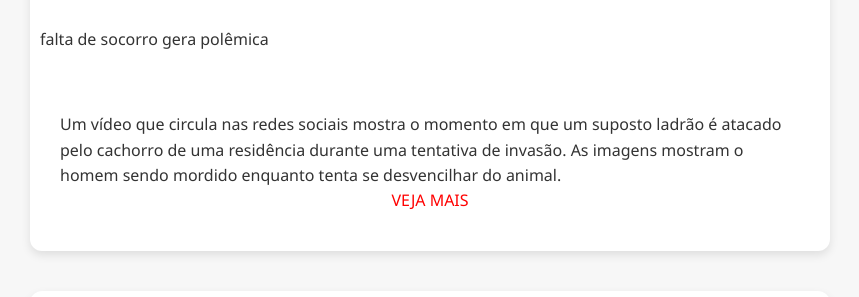
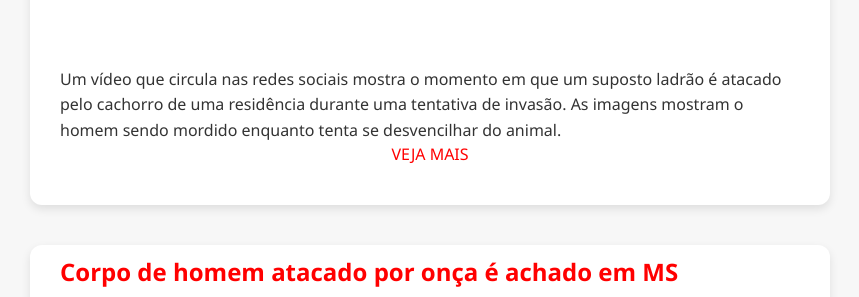
Before and after one commit to 0cidentalLink/new, a plain HTML site: page index.html in a window 1280 px wide. Shown: the part 1442-1739 px from the top of the page, without its empty margins (210-1069 px from the left). Drawn offline with Linux system fonts and the light colour scheme; grey boxes are pictures that could not be loaded.

Commit message:
Update index.html

```diff
--- a/index.html
+++ b/index.html
@@ -65,8 +65,7 @@
       <div class="noticia">
           <h2><a href="https://0cidentallink.github.io/noticias/04.html" >Vídeo mostra suposto ladrão sendo atacado por cachorro</a></h2>
          <img src="https://0cidentallink.github.io/noticias/04NO.PNG" alt="Imagem da notícia">
-        <p>falta de socorro gera polêmica</p>
-        <div class="conteudo">
+          <div class="conteudo">
           <p>Um vídeo que circula nas redes sociais mostra o momento em que um suposto ladrão é atacado
           pelo cachorro de uma residência durante uma tentativa de invasão. As imagens mostram o homem sendo mordido enquanto tenta se desvencilhar do animal.</p>
         <a class="botao-noticia" href="https://0cidentallink.github.io/noticias/04.html">VEJA MAIS</a>
```
